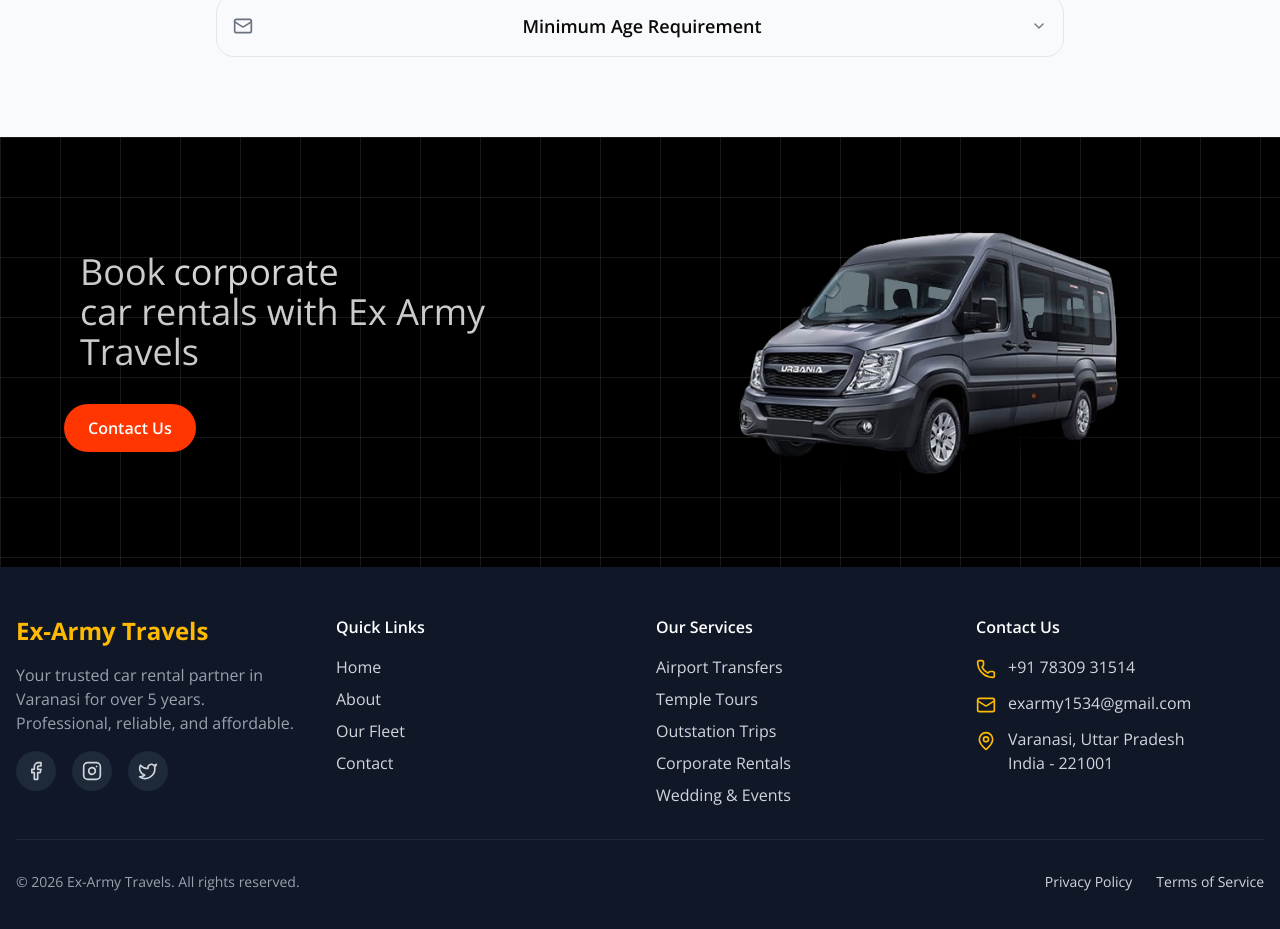
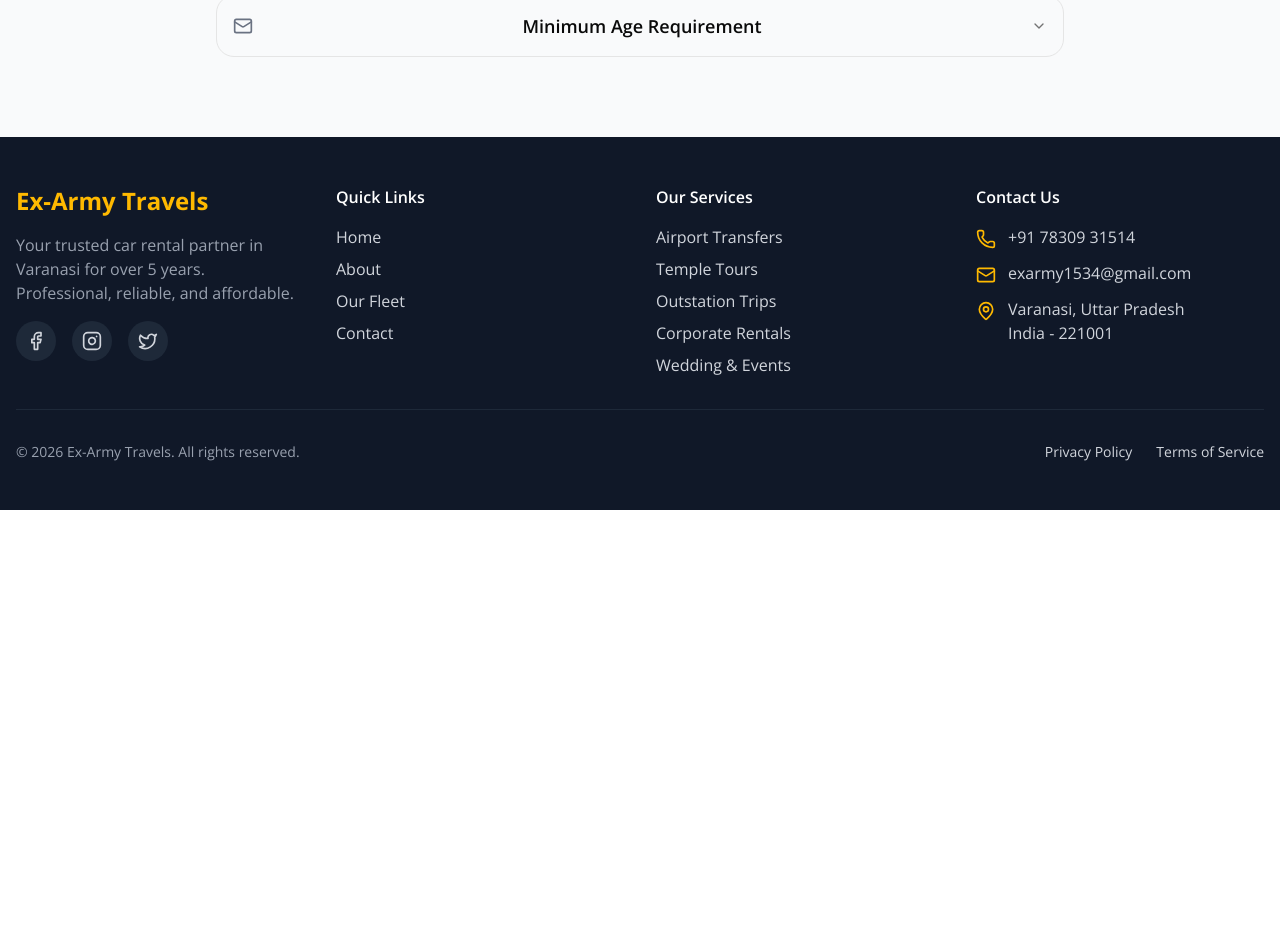
Before and after one commit to exarmy1534/ExArmy, a Next.js app: page /about in a window 1280 px wide. Shown: the part 3795-4724 px from the top of the page. After the commit the page ends 4305 px from the top, so only its background shows below. Built offline with nearby package versions, Linux system fonts and the light colour scheme.

Commit message:
Update page.jsx

```diff
--- a/src/app/about/page.jsx
+++ b/src/app/about/page.jsx
@@ -171,7 +171,7 @@ export default function page() {
       <AboutTab />
       <AboutSeoContent />
       <PolicyAccordion />
-      <Last />
+
 
       <footer>
         <Footer />
```
